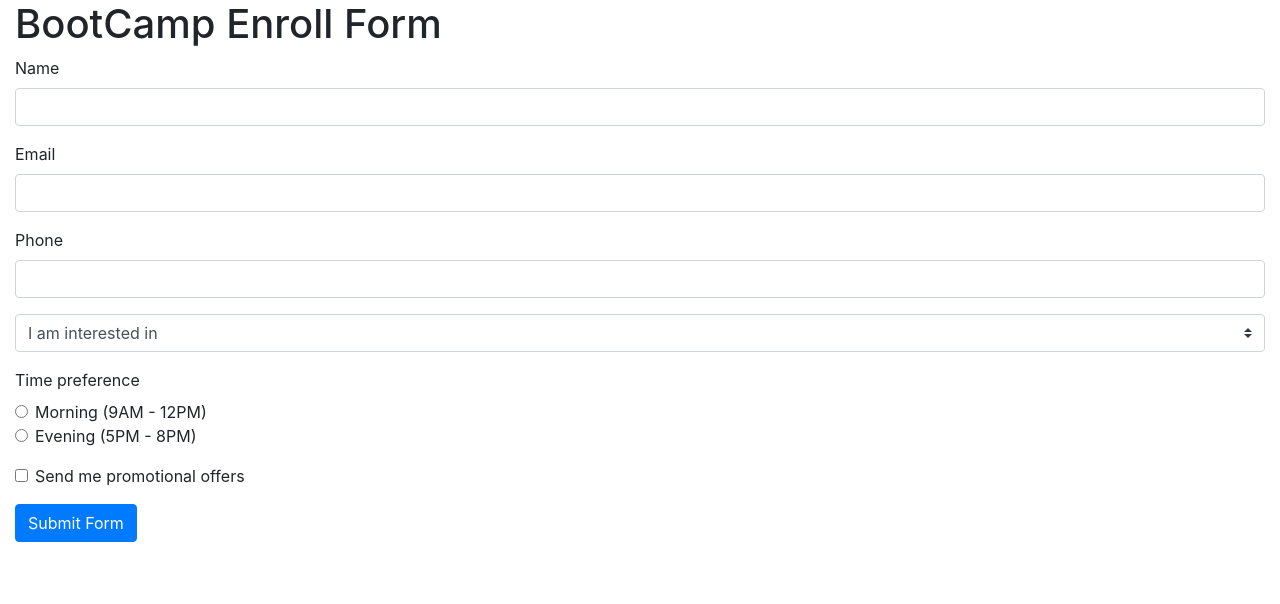
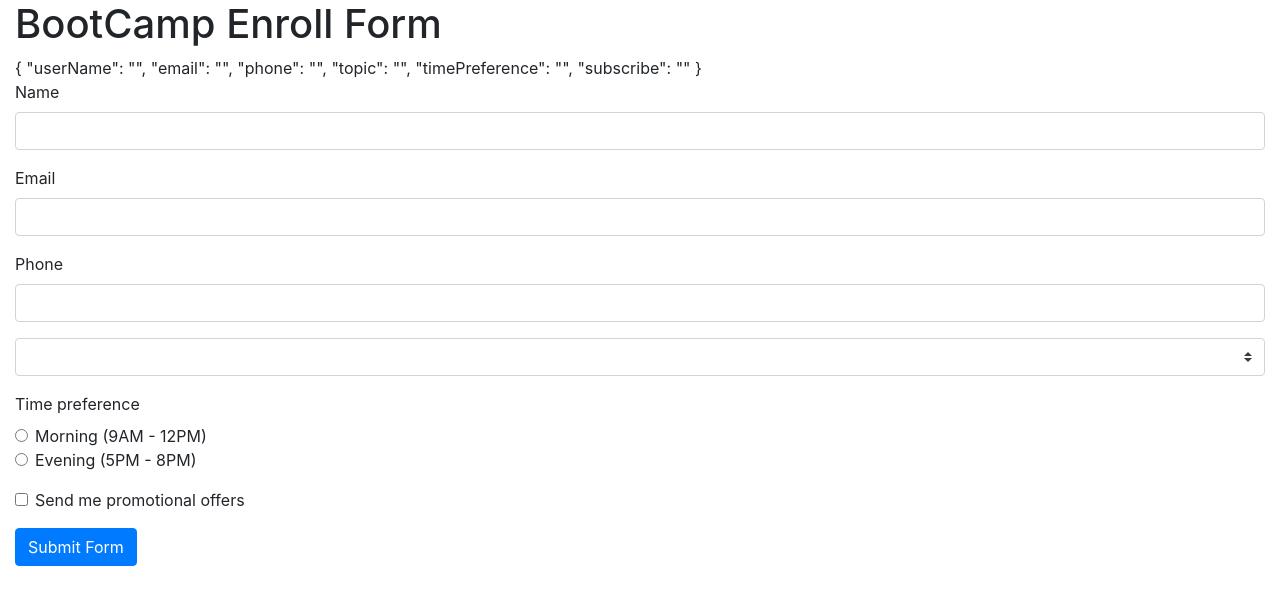
Before and after one commit to phyowainyunt-19/Angular-forms, an Angular app in the folder tdf/: page / in a window 1280 px wide. Shown: the top 604 px of the page. Built offline with nearby package versions, Linux system fonts and the light colour scheme.

Commit message:
Data binding tdf

```diff
--- a/tdf/src/app/app.component.html
+++ b/tdf/src/app/app.component.html
@@ -1,23 +1,26 @@
 <div class="container-fluid">
     <h1>BootCamp Enroll Form</h1>
-    <form action="">
+    <form #userForm="ngForm">
+
+        {{ userForm.value | json }}
+
         <div class="form-group">
             <label for="">Name</label>
-            <input type="text" class="form-control">
+            <input type="text" class="form-control" name="userName" ngModel>
         </div>
 
         <div class="form-group">
             <label for="">Email</label>
-            <input type="email" class="form-control">
+            <input type="email" class="form-control" name="email" ngModel>
         </div>
 
         <div class="form-group">
             <label for="">Phone</label>
-            <input type="tel" class="form-control">
+            <input type="tel" class="form-control" name="phone" ngModel>
         </div>
 
         <div class="form-group">
-            <select class="custom-select">
+            <select class="custom-select" name="topic" ngModel>
                 <option selected>I am interested in</option>
                 <option *ngFor="let topic of topics">{{topic}}</option>
             </select>
@@ -26,17 +29,17 @@
         <div class="mb-3">
             <label>Time preference</label>
             <div class="form-check">
-                <input class="form-check-input" type="radio" name="timePreference" value="morning">
+                <input class="form-check-input" ngModel type="radio" name="timePreference" value="morning">
                 <label class="form-check-label">Morning (9AM - 12PM)</label>
             </div>
             <div class="form-check">
-                <input class="form-check-input" type="radio" name="timePreference" value="evening">
+                <input class="form-check-input" ngModel type="radio" name="timePreference" value="evening">
                 <label class="form-check-label">Evening (5PM - 8PM)</label>
             </div>
         </div>
 
         <div class="form-check mb-3">
-            <input class="form-check-input" type="checkbox" name="subscribe">
+            <input class="form-check-input" name="subscribe" type="checkbox" ngModel>
             <label class="form-check-label">
                 Send me promotional offers
             </label>
--- a/tdf/src/app/app.module.ts
+++ b/tdf/src/app/app.module.ts
@@ -1,4 +1,5 @@
 import { NgModule } from '@angular/core';
+import { FormsModule } from '@angular/forms';
 import { BrowserModule } from '@angular/platform-browser';
 
 import { AppRoutingModule } from './app-routing.module';
@@ -10,7 +11,8 @@ import { AppComponent } from './app.component';
   ],
   imports: [
     BrowserModule,
-    AppRoutingModule
+    AppRoutingModule,
+    FormsModule
   ],
   providers: [],
   bootstrap: [AppComponent]
```
